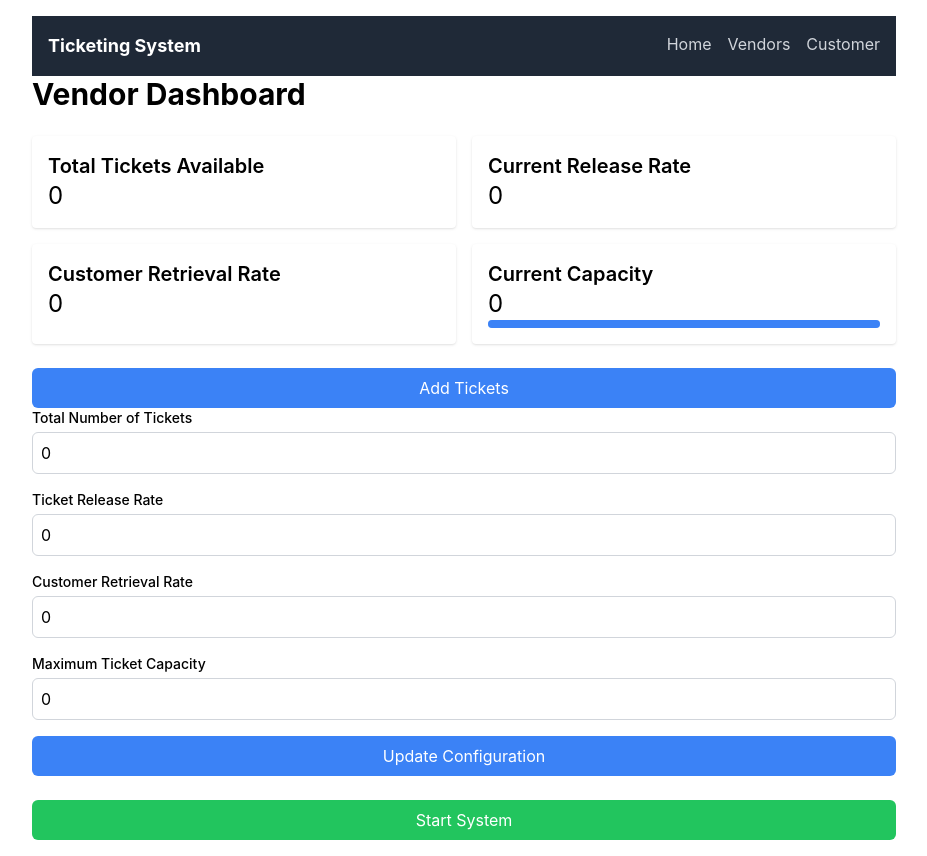
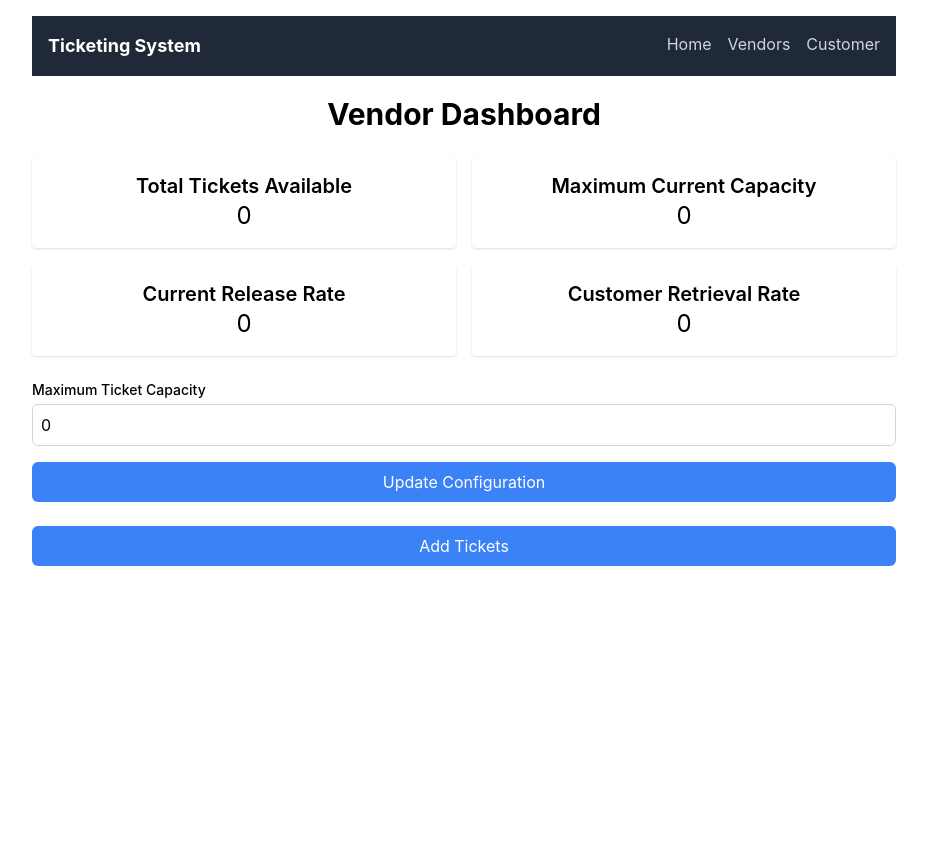
Before and after one commit to TechDilshan/Ticket-Reservation-System, a React (Create React App) app in the folder frontend/: page /vendors in a window 1280 px wide. Shown: the whole page, without its empty margins (176-1103 px from the left). After the commit the page ends 800 px from the top, so only its background shows below. Built offline with nearby package versions, Linux system fonts and the light colour scheme.

Commit message:
Update vendor UI

```diff
--- a/frontend/src/pages/VendorDashboard.jsx
+++ b/frontend/src/pages/VendorDashboard.jsx
@@ -83,31 +83,48 @@ const VendorDashboard = () => {
     return (
         <div className="max-w-4xl mx-auto p-4">
           <Navbar/>
-            <h1 className="text-3xl font-bold mb-6">Vendor Dashboard</h1>
+            <div className="text-center pt-5">
+                <h1 className="text-3xl font-bold mb-6">Vendor Dashboard</h1>
+            </div>
             <div className="grid grid-cols-1 md:grid-cols-2 gap-4 mb-6">
-                <div className="bg-white p-4 rounded shadow">
+                <div className="bg-white p-4 rounded shadow text-center">
                     <h2 className="text-xl font-semibold">Total Tickets Available</h2>
                     <p className="text-2xl">{totalTickets}</p>
                 </div>
-                <div className="bg-white p-4 rounded shadow">
+                <div className="bg-white p-4 rounded shadow text-center">
+                    <h2 className="text-xl font-semibold">Maximum Current Capacity</h2>
+                    <p className="text-2xl">{maxTicketCapacity}</p>
+                </div>
+                <div className="bg-white p-4 rounded shadow text-center">
                     <h2 className="text-xl font-semibold">Current Release Rate</h2>
                     <p className="text-2xl">{ticketReleaseRate}</p>
                 </div>
-                <div className="bg-white p-4 rounded shadow">
+                <div className="bg-white p-4 rounded shadow text-center">
                     <h2 className="text-xl font-semibold">Customer Retrieval Rate</h2>
                     <p className="text-2xl">{customerRetrievalRate}</p>
                 </div>
-                <div className="bg-white p-4 rounded shadow">
-                    <h2 className="text-xl font-semibold">Current Capacity</h2>
-                    <p className="text-2xl">{currentCapacity}</p>
-                    <div className="h-2 bg-blue-200 rounded">
-                        <div
-                            className="h-full bg-blue-500 rounded"
-                            style={{ width: `${(currentCapacity / maxTicketCapacity) * 100}%` }}
-                        />
+
+            </div>
+            <form onSubmit={handleSubmit} className="space-y-4 mb-6">
+                <div>
+                    <label className="block text-sm font-medium">Maximum Ticket Capacity</label>
+                    <input
+                        type="number"
+                        value={maxTicketCapacity}
+                        onChange={(e) => setMaxTicketCapacity(Number(e.target.value))}
+                        className="mt-1 block w-full border border-gray-300 rounded-md p-2"
+                        required
+                        disabled={isActive}
+                    />
+                </div>
+                {error && (
+                    <div className="bg-red-100 border border-red-400 text-red-700 px-4 py-3 rounded relative">
+                        <strong className="font-bold">Error!</strong>
+                        <span className="block sm:inline">{error}</span>
                     </div>
-                </div>
-            </div>
+                )}
+                <button type="submit" className="w-full bg-blue-500 text-white p-2 rounded-md">Update Configuration</button>
+            </form>
             <button onClick={() => setOpenModal(true)} className="w-full bg-blue-500 text-white p-2 rounded-md">Add Tickets</button>
             {openModal && (
                 <div className="fixed inset-0 bg-black bg-opacity-50 flex justify-center items-center">
@@ -170,64 +187,7 @@ const VendorDashboard = () => {
                     </div>
                 </div>
             )}
-            <form onSubmit={handleSubmit} className="space-y-4 mb-6">
-                <div>
-                    <label className="block text-sm font-medium">Total Number of Tickets</label>
-                    <input
-                        type="number"
-                        value={totalTickets}
-                        onChange={(e) => setTotalTickets(Number(e.target.value))}
-                        className="mt-1 block w-full border border-gray-300 rounded-md p-2"
-                        required
-                    />
-                </div>
-                <div>
-                    <label className="block text-sm font-medium">Ticket Release Rate</label>
-                    <input
-                        type="number"
-                        value={ticketReleaseRate}
-                        onChange={(e) => setTicketReleaseRate(Number(e.target.value))}
-                        className="mt-1 block w-full border border-gray-300 rounded-md p-2"
-                        required
-                        disabled={isActive}
-                    />
-                </div>
-                <div>
-                    <label className="block text-sm font-medium">Customer Retrieval Rate</label>
-                    <input
-                        type="number"
-                        value={customerRetrievalRate}
-                        onChange={(e) => setCustomerRetrievalRate(Number(e.target.value))}
-                        className="mt-1 block w-full border border-gray-300 rounded-md p-2"
-                        required
-                        disabled={isActive}
-                    />
-                </div>
-                <div>
-                    <label className="block text-sm font-medium">Maximum Ticket Capacity</label>
-                    <input
-                        type="number"
-                        value={maxTicketCapacity}
-                        onChange={(e) => setMaxTicketCapacity(Number(e.target.value))}
-                        className="mt-1 block w-full border border-gray-300 rounded-md p-2"
-                        required
-                        disabled={isActive}
-                    />
-                </div>
-                {error && (
-                    <div className="bg-red-100 border border-red-400 text-red-700 px-4 py-3 rounded relative">
-                        <strong className="font-bold">Error!</strong>
-                        <span className="block sm:inline">{error}</span>
-                    </div>
-                )}
-                <button type="submit" className="w-full bg-blue-500 text-white p-2 rounded-md">Update Configuration</button>
-            </form>
-            <button
-                onClick={toggleSystem}
-                className={`w-full p-2 rounded-md ${isActive ? 'bg-red-500' : 'bg-green-500'} text-white`}
-            >
-                {isActive ? 'Stop System' : 'Start System'}
-            </button>
+
             {loading && <div className="mt-4">Loading...</div>}
         </div>
     );
```
